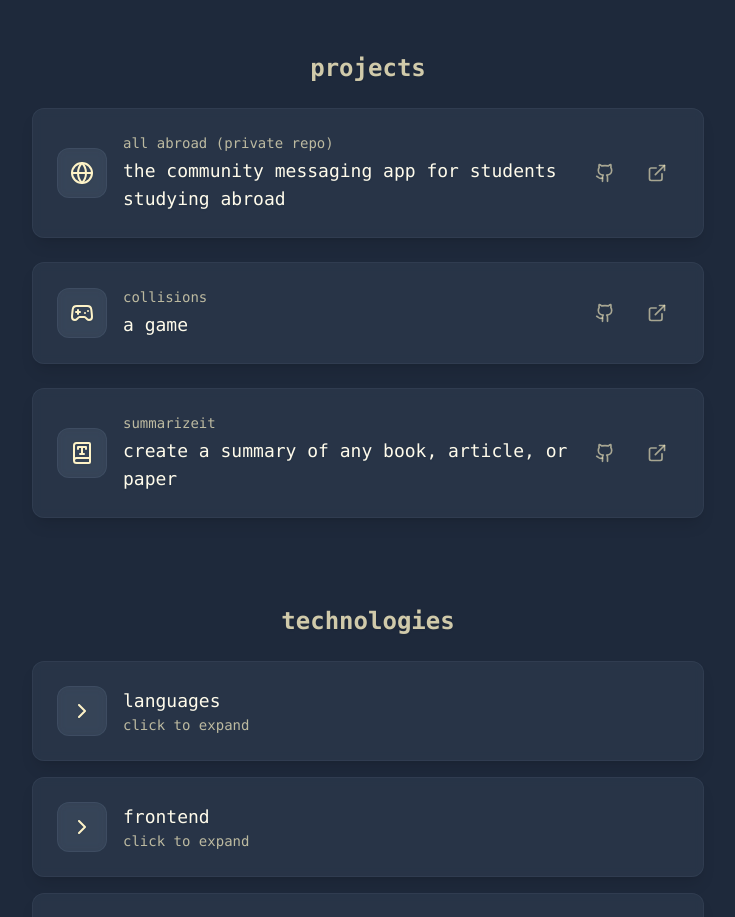
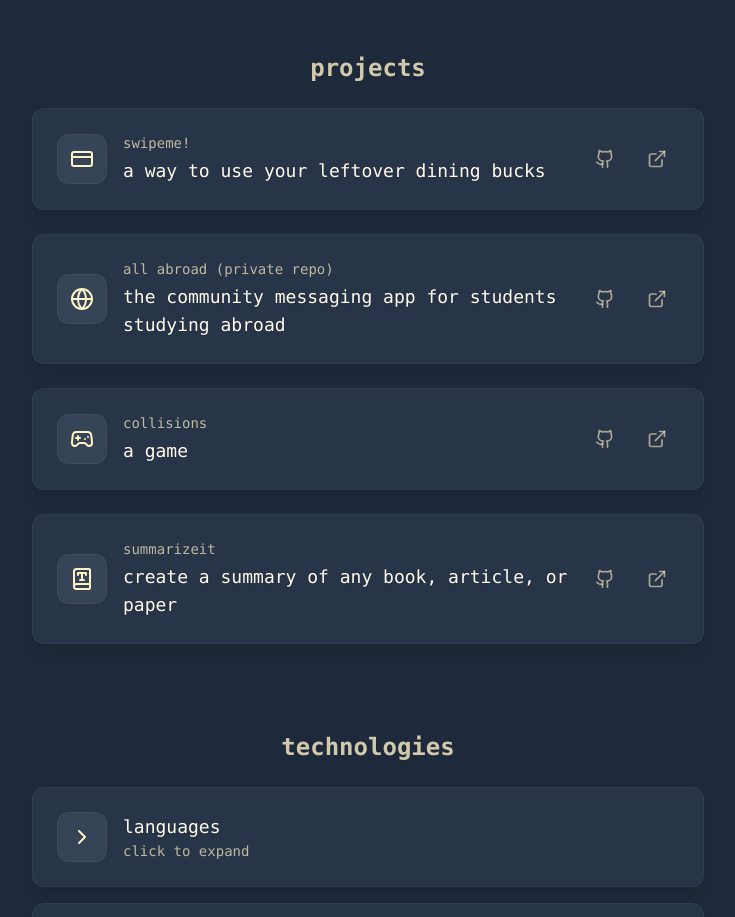
Before and after one commit to mattcruz45/portfolio, a React (Create React App) app: page / in a window 1280 px wide. Shown: the part 1300-2217 px from the top of the page, without its empty margins (272-1007 px from the left). Built offline with nearby package versions, Linux system fonts and the light colour scheme.

Commit message:
added swipeme

```diff
--- a/src/pages/Projects.js
+++ b/src/pages/Projects.js
@@ -1,8 +1,15 @@
 import React from "react";
-import { Globe, Github, Gamepad2, ExternalLink, BookType } from "lucide-react";
+import { Globe, Github, Gamepad2, ExternalLink, BookType, CreditCard } from "lucide-react";
 
 export default function Projects() {
     const projects = [
+        {
+            icon: CreditCard,
+            title: "swipeme!",
+            description: "a way to use your leftover dining bucks",
+            link: "https://github.com/ichiu03/SwipeMe",
+            demo: "https://youtube.com/shorts/GZDvuWtmqgg"
+        },
         {
             icon: Globe,
             title: "all abroad (private repo)",
```
